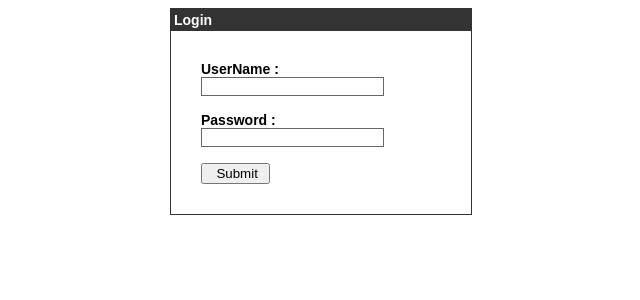
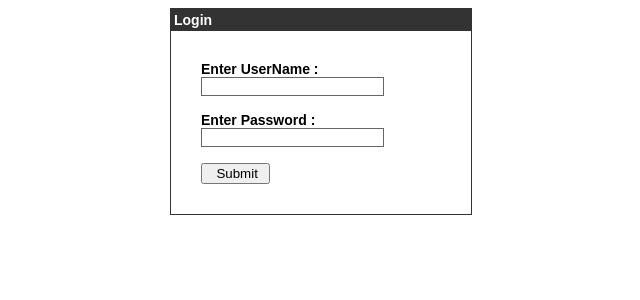
Before and after one commit to DylanSpencer415/SquareSoft-Code-Repository, a PHP site: page /login.php in a window 1280 px wide. Shown: the top 300 px of the page, without its empty margins (319-959 px from the left). Run offline with PHP 8.4, Linux system fonts and the light colour scheme; data that the repository does not hold is empty.

Commit message:
Add files via upload

```diff
--- a/login.php
+++ b/login.php
@@ -68,8 +68,8 @@
             <div style = "margin:30px">
 
                <form action = "" method = "post">
-                  <label>UserName  :</label> <input type = "text" name = "username" class = "box"/><br /><br />
-                  <label>Password  :</label> <input type = "password" name = "password" class = "box" /><br/><br />
+                  <label>Enter UserName  :</label> <input type = "text" name = "username" class = "box"/><br /><br />
+                  <label>Enter Password  :</label> <input type = "password" name = "password" class = "box"/><br /><br />
                   <input type = "submit" value = "  Submit "/><br />
                </form>
 
```
